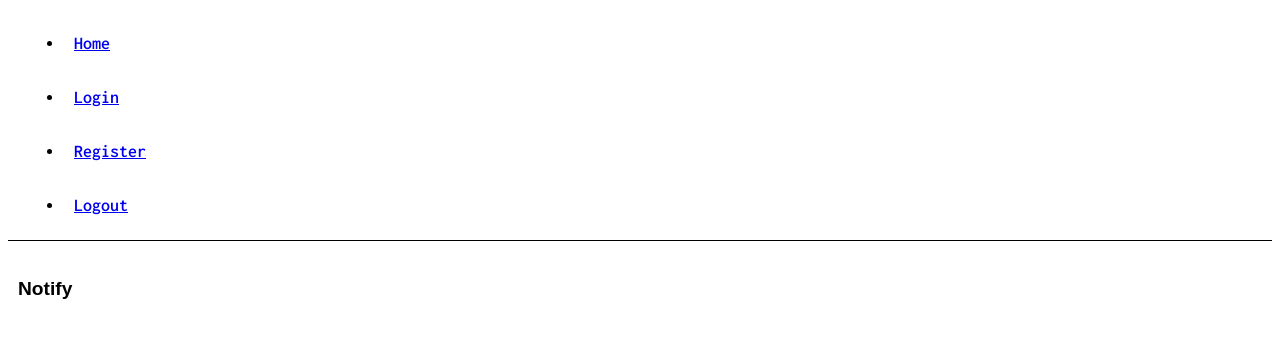
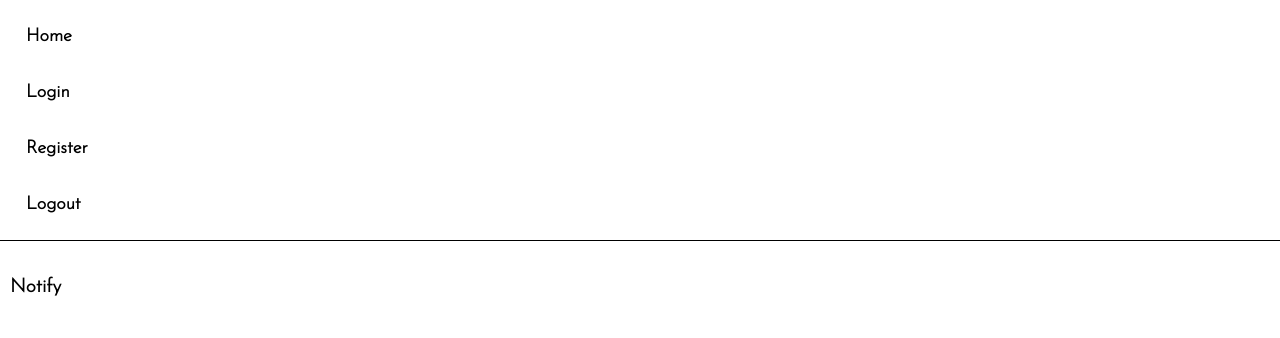
Before and after one commit to Ch1nmayH/Authentication-Frontend, a React (Create React App) app: page / in a window 1280 px wide. Shown: the top 338 px of the page. Built offline with nearby package versions, Linux system fonts and the light colour scheme; a web font is replaced by a local one.

Commit message:
cleaned up the routes and added new component

```diff
--- a/src/index.js
+++ b/src/index.js
@@ -1,26 +1,15 @@
 import React from "react";
 import ReactDOM from "react-dom/client";
-import { BrowserRouter, Routes, Route } from "react-router-dom";
-import { ToastContainer, toast } from "react-toastify";
+import { BrowserRouter } from "react-router-dom";
 import "react-toastify/dist/ReactToastify.css";
-import Logout from "./Components/Logout";
-
-import Register from "./Components/Register";
-import Login from "./Components/Login";
-import Home from "./Components/home";
 import NavBar from "./Components/NavBar";
+import App from "./Components/App";
+import "./styles/global.css";
 
 const root = ReactDOM.createRoot(document.getElementById("root"));
 root.render(
-  <React.StrictMode>
-    <BrowserRouter>
-      <NavBar />
-      <Routes>
-        <Route path="/" element={<Home />}></Route>
-        <Route path="/login" element={<Login />}></Route>
-        <Route path="/register" element={<Register />}></Route>
-        <Route path="/logout" element={<Logout />}></Route>
-      </Routes>
-    </BrowserRouter>
-  </React.StrictMode>
+  <BrowserRouter>
+    <NavBar />
+    <App />
+  </BrowserRouter>
 );
```
